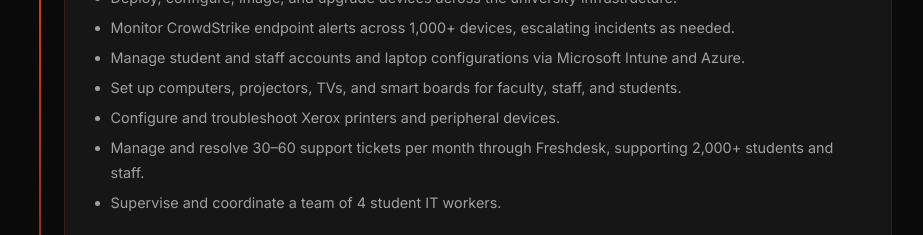
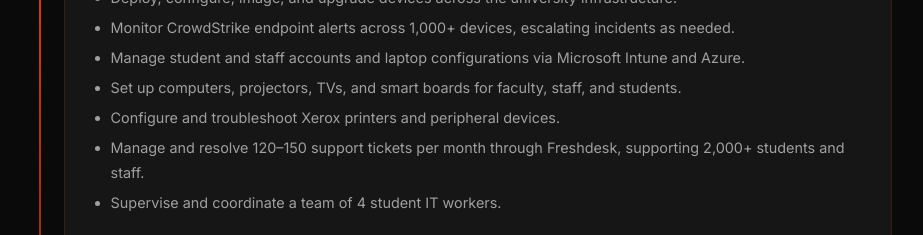
Before and after one commit to ValeriuTarlev/valeriutarlev.github.io, a React (Vite) app: page / in a window 1280 px wide. Shown: the part 2340-2575 px from the top of the page, without its empty margins (178-1101 px from the left). Built offline with nearby package versions, Linux system fonts and the light colour scheme.

Commit message:
fix: update monthly support ticket count to 120-150

```diff
--- a/src/components/Experience.jsx
+++ b/src/components/Experience.jsx
@@ -16,7 +16,7 @@ const experiences = [
       'Manage student and staff accounts and laptop configurations via Microsoft Intune and Azure.',
       'Set up computers, projectors, TVs, and smart boards for faculty, staff, and students.',
       'Configure and troubleshoot Xerox printers and peripheral devices.',
-      'Manage and resolve 30–60 support tickets per month through Freshdesk, supporting 2,000+ students and staff.',
+      'Manage and resolve 120–150 support tickets per month through Freshdesk, supporting 2,000+ students and staff.',
       'Supervise and coordinate a team of 4 student IT workers.',
     ],
   },
```
